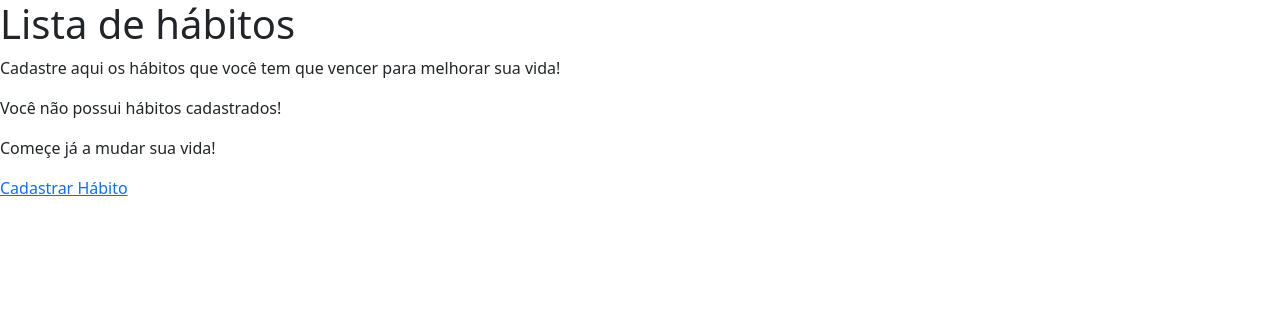
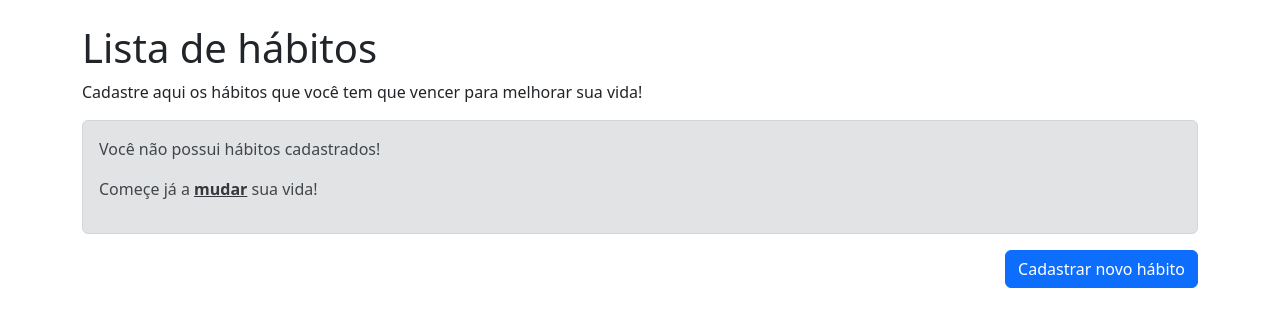
Before and after one commit to wellingtomdev/faculdade, a PHP site: page / in a window 1280 px wide. Shown: the top 327 px of the page. Run offline with PHP 8.4, Linux system fonts and the light colour scheme; data that the repository does not hold is empty.

Commit message:
Adicionar classes especiais aos elementos

```diff
--- a/index.php
+++ b/index.php
@@ -9,7 +9,7 @@
 </head>
 
 <body>
-    <div class="center">
+    <div class="container pt-4">
         <h1>Lista de hábitos</h1>
         <p>Cadastre aqui os hábitos que você tem que
             vencer para melhorar sua vida!</p>
@@ -42,18 +42,16 @@
         if ($resultado->num_rows > 0) {
         ?>
             <br />
-            <table class="center">
+            <table class="table table-striped pb-5">
                 <tbody>
                     <?php
                     // Looping pelos registros retornados
                     while ($registro = $resultado->fetch_assoc()) {
                     ?>
                         <tr>
-                            <td><?php echo $registro["nome"]; ?></ td>
-                            <td><a href="vencerhabito.php?id=<?php
-                                                                echo $registro["id"]; ?>">Vencer</a></td>
-                            <td><a href="desistirhabito.php?id=<?php
-                                                                echo $registro["id"]; ?>">Desistir</a></td>
+                            <td><?php echo $registro["nome"]; ?></td>
+                            <td><a href="vencerhabito.php?id=<?php echo $registro["id"]; ?>">Vencer</a></td>
+                            <td><a href="desistirhabito.php?id=<?php echo $registro["id"]; ?>">Desistir</a></td>
                         </tr>
                     <?php
                     } // fim do looping
@@ -65,8 +63,11 @@
         <?php
         } else {
         ?>
-            <p>Você não possui hábitos cadastrados!</p>
-            <p>Começe já a mudar sua vida!</p>
+            <div class="alert alert-secondary" role="alert">
+                <p>Você não possui hábitos cadastrados!</p>
+                <p>Começe já a <a href="novohabito.php" class="alert-link">mudar</a> sua vida!</p>
+            </div>
+
         <?php
         }
         // fim do if
@@ -74,7 +75,10 @@
         $conexao->close();
         ?>
 
-        <a href="novohabito.php">Cadastrar Hábito</a>
+
+        <p class="d-grid gap-2 d-md-flex justify-content-md-end">
+            <a href="novohabito.php" class="btn btn-primary ">Cadastrar novo hábito</a>
+        </p>
     </div>
     <script src="https://cdn.jsdelivr.net/npm/bootstrap@5.2.3/dist/js/bootstrap.bundle.min.js" integrity="sha384-kenU1KFdBIe4zVF0s0G1M5b4hcpxyD9F7jL+jjXkk+Q2h455rYXK/7HAuoJl+0I4" crossorigin="anonymous"></script>
 </body>
```
Also changed, not shown: novohabito.php (+5 -3 lines).
